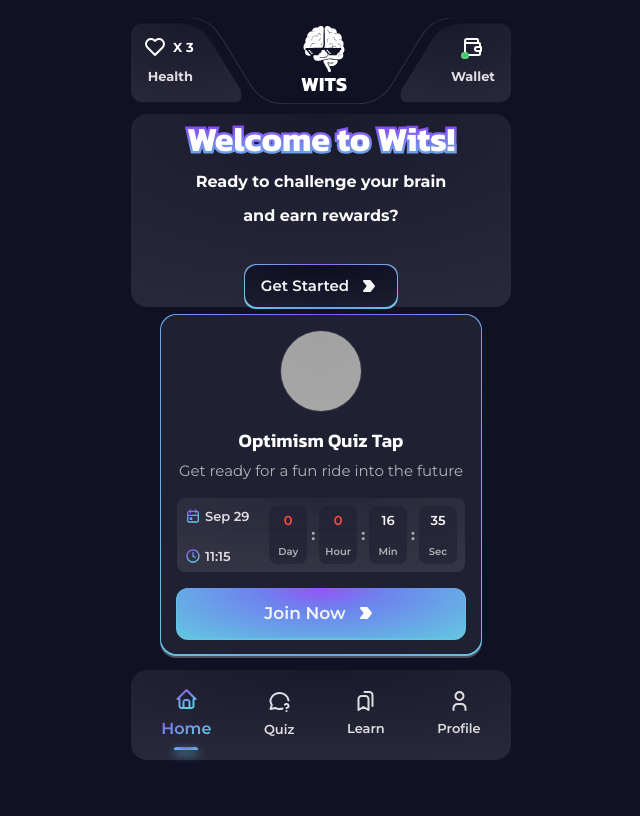
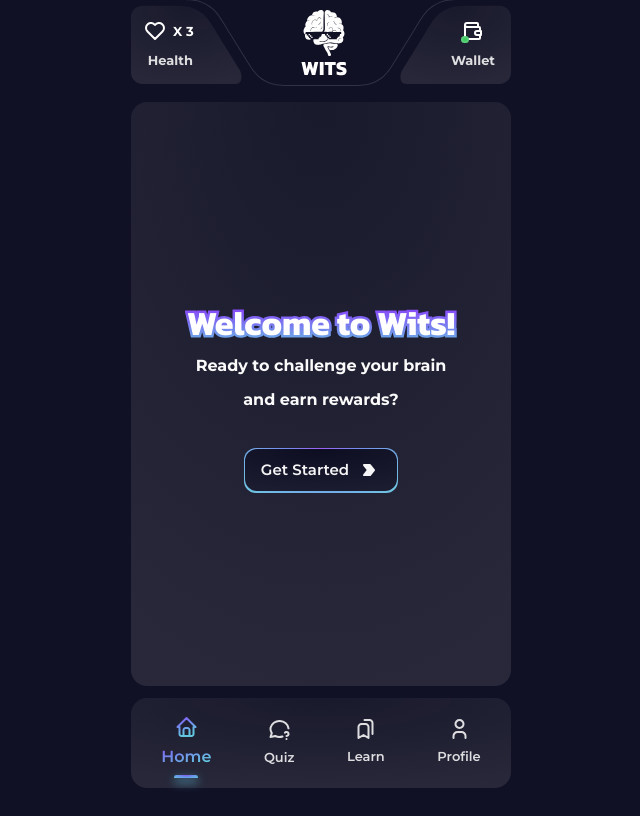
Before and after one commit to witswin/frontend-mini-app, a Next.js app: page / in a window 1280 px wide. Shown: the whole page, without its empty margins (319-959 px from the left). Built offline with nearby package versions, Linux system fonts and the light colour scheme; grey boxes are pictures that could not be loaded.

Commit message:
fix: height of the page and bottom navbar position

```diff
--- a/src/components/BottomNavbar.tsx
+++ b/src/components/BottomNavbar.tsx
@@ -44,7 +44,9 @@ export const BottomNavbar = () => {
       justifyContent="space-around"
       alignItems="center"
       bg="glassBackground"
-      position="relative"
+      position="fixed"
+      bottom="12px"
+      zIndex="sticky"
     >
       {routes.map((route) => {
         const isActive = router.pathname === route.href;
--- a/src/components/Layout.tsx
+++ b/src/components/Layout.tsx
@@ -1,4 +1,4 @@
-import { Box } from "@chakra-ui/react";
+import { Box, VStack } from "@chakra-ui/react";
 import { BottomNavbar } from "./BottomNavbar";
 import { ReactNode } from "react";
 
@@ -8,12 +8,10 @@ interface LayoutProps {
 
 export const Layout = ({ children }: LayoutProps) => {
   return (
-    <>
-      <Box w="full" my="16px">
-        {children}
-      </Box>
+    <VStack h="calc(100% - 106px)" w="full">
+      {children}
 
       <BottomNavbar />
-    </>
+    </VStack>
   );
 };
--- a/src/components/TopNavbar.tsx
+++ b/src/components/TopNavbar.tsx
@@ -26,17 +26,11 @@ export const TopNavbar = () => {
       alignItems="center"
       position="relative"
     >
-      <Box
-        position="absolute"
-        zIndex="base"
-        width="100%"
-        height="100%"
-        pt="10px"
-      >
-        <Image src={BgImage} alt="navbar background image" layout="fill" />
+      <Box position="absolute" zIndex="base" width="100%" height="100%">
+        <Image src={BgImage} alt="navbar background image" layout="fit" />
       </Box>
 
-      <HStack zIndex="docked" w="full" justifyContent="space-between" px="12px">
+      <HStack zIndex="docked" w="full" justifyContent="space-between" px="12px" pt='4px'>
         <VStack>
           <HStack gap="2px">
             <TbHeart size={24} />
--- a/src/modules/home/components/HomeCard.tsx
+++ b/src/modules/home/components/HomeCard.tsx
@@ -64,6 +64,7 @@ const HomeCard = forwardRef(({ state }: { state: INFO_CARD_STATE }) => {
       borderRadius="16px"
       gap="32px"
       justifyContent="center"
+      p="16px"
     >
       <VStack maxW="90%" gap="0">
         <ColorFullText
--- a/src/modules/home/page/index.tsx
+++ b/src/modules/home/page/index.tsx
@@ -6,12 +6,11 @@ import { TopNavbar } from "@/components/TopNavbar";
 
 export const Home = () => {
   return (
-    <VStack>
+    <VStack h="full" w="full" gap="16px">
       <TopNavbar />
-
       <HomeCard state={INFO_CARD_STATE.welcome} />
 
-      <QuizCard state={CARD_STATE.join} colored />
+      {/* <QuizCard state={CARD_STATE.join} colored /> */}
     </VStack>
   );
 };
--- a/src/pages/_app.tsx
+++ b/src/pages/_app.tsx
@@ -30,7 +30,14 @@ export default function App({ Component, pageProps }: AppProps) {
         <title>Wits</title>
       </Head>
       <ChakraProvider theme={baseTheme}>
-        <Container minH="100vh" pb="8px" maxWidth="412px" px="16px">
+        <Container
+          minH="100vh"
+          h="100vh"
+          pb="8px"
+          pt="0"
+          maxWidth="412px"
+          px="16px"
+        >
           <QueryClientProvider client={queryClient}>
             <Layout>
               <Component {...pageProps} />
```
